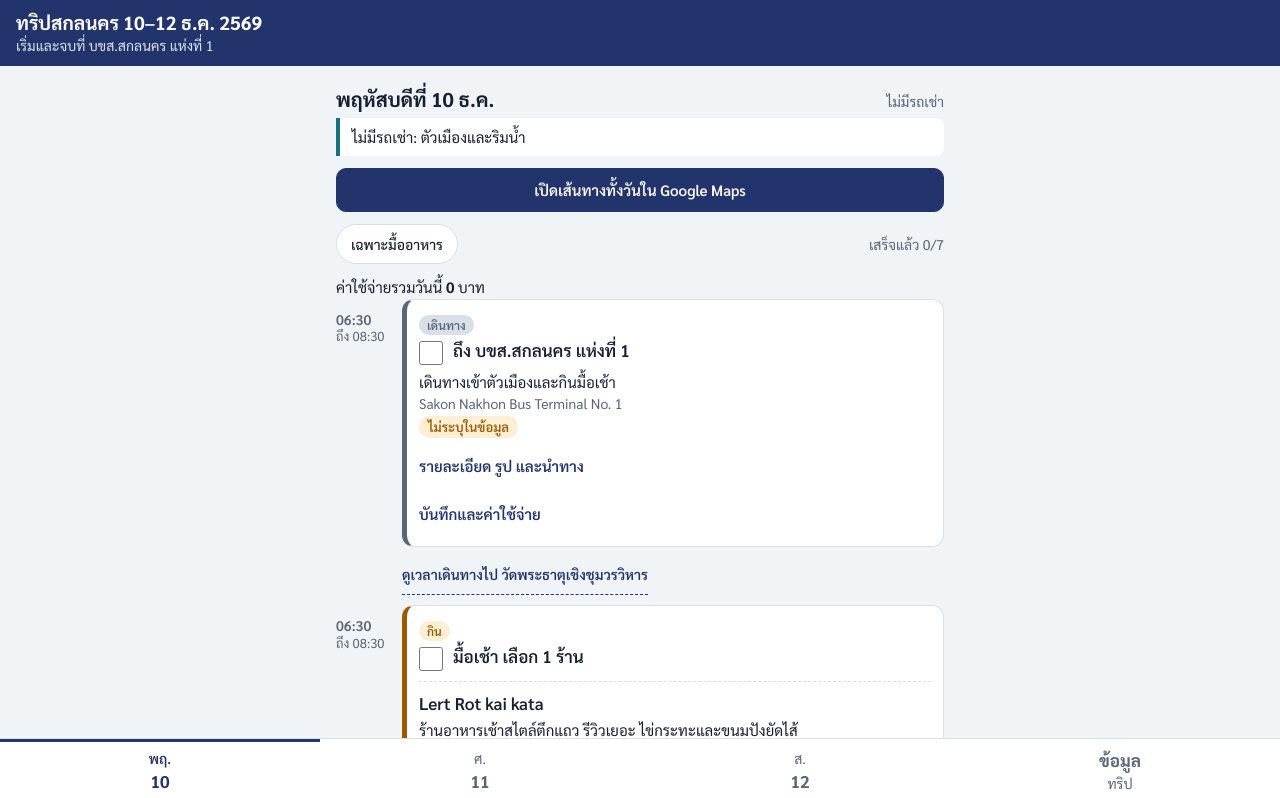
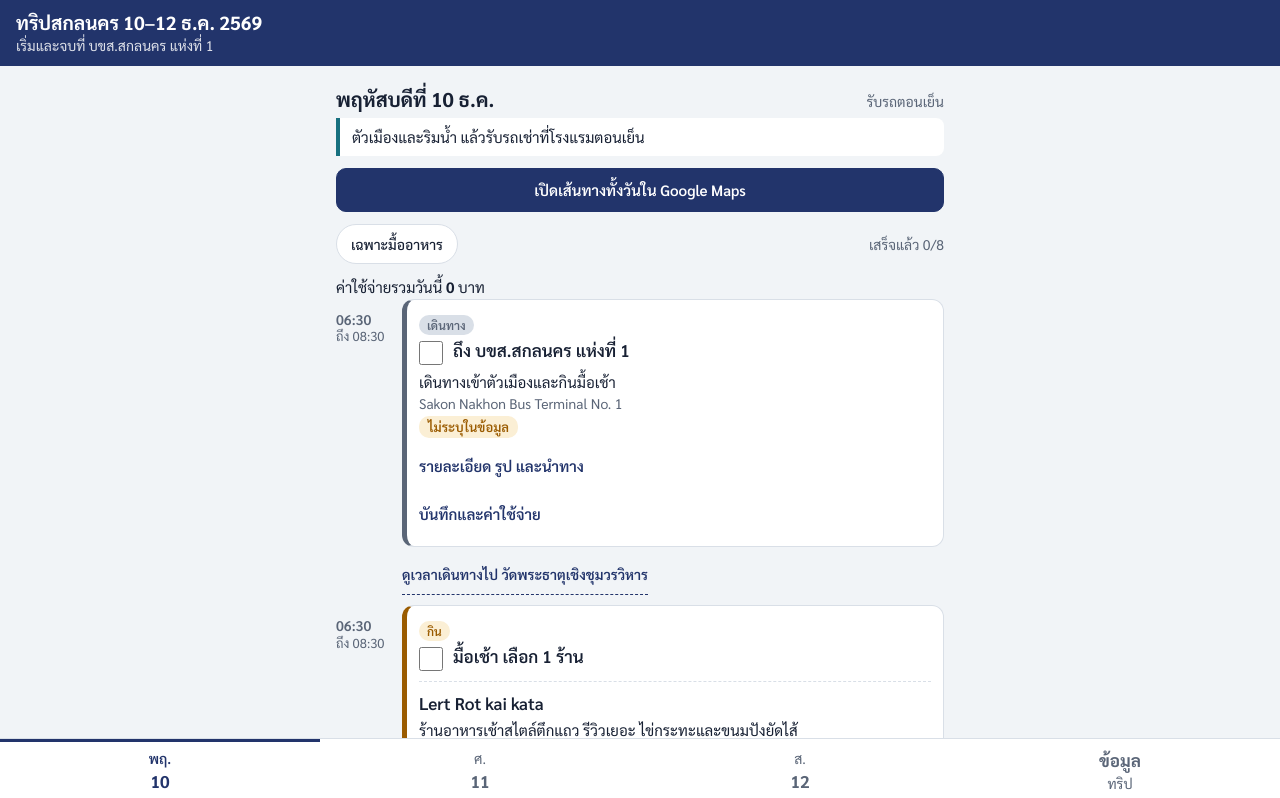
Before and after one commit to pholsystems/Sakhon-Nakorn-2026, a plain HTML site: page index.html in a window 1280 px wide. Shown: the top 798 px of the page. Drawn offline with Linux system fonts and the light colour scheme.

Commit message:
Update plan for car rental Dec 10 evening to Dec 11, fix overlaps, add backup and departure checklist
Co-Authored-By: Claude Sonnet 5.5 <noreply@anthropic.com>
Claude-Session: https://claude.ai/code/session_01PdwQJmzgfzYcrTesSkhFwY

```diff
--- a/index.html
+++ b/index.html
@@ -173,7 +173,7 @@ table.sched th { color: var(--muted); font-weight: 500; font-size: 14px; }
 const P = {
   terminal1: { name: "บขส.สกลนคร แห่งที่ 1", en: "Sakon Nakhon Bus Terminal No. 1", q: "บขส.สกลนคร แห่งที่ 1 ถนนรัฐพัฒนา สกลนคร",
     addr: "ตำบลธาตุเชิงชุม อำเภอเมืองสกลนคร จังหวัดสกลนคร 47000 (ถนนรัฐพัฒนา)", hoursText: "ไม่ระบุในข้อมูล" },
-  hotel: { name: "Tong Pra Chock สกลนคร", q: "Tong Pra Chock สกลนคร", addr: "ยังไม่มีที่อยู่ในข้อมูล ค้นหาจากชื่อในแผนที่", hoursText: "เช็กอินตามที่โรงแรมกำหนด" },
+  hotel: { name: "โรงแรมทองประโชค", en: "Tong Pra Chock", q: "โรงแรมทองประโชค สกลนคร", addr: "ยังไม่มีที่อยู่ในข้อมูล ค้นหาจากชื่อในแผนที่", hoursText: "เช็กอินตามที่โรงแรมกำหนด" },
   wat: { why: "วัดคู่บ้านคู่เมือง องค์พระธาตุสีขาวยอดฉัตรทอง อยู่ใจกลางเมือง เดินต่อไปย่านของกินได้", name: "วัดพระธาตุเชิงชุมวรวิหาร", en: "Wat Phra That Choeng Chum Worawihan", q: "Wat Phra That Choeng Chum Worawihan Sakon Nakhon",
     addr: "1255 ถนนเรืองสวัสดิ์ ตำบลธาตุเชิงชุม อำเภอเมืองสกลนคร 47000", hours: ["06:00","22:00"], tel: ["089 941 3972"],
     info: "วัดคู่บ้านคู่เมือง องค์พระธาตุสีขาว ยอดฉัตรทองคำ" },
@@ -184,7 +184,7 @@ const P = {
     info: "ถนนคดเคี้ยวตัดผ่านเนินเขาและป่าไม้ จุดแวะถ่ายภาพ จอดในที่ปลอดภัยและเห็นทางชัดเจนเท่านั้น" },
   phuphan: { why: "อากาศเย็นบนเทือกเขาภูพาน มีทางเดินป่าและจุดชมวิว ไม่ร้อนจัดตอนกลางวัน", name: "อุทยานแห่งชาติภูพาน", en: "Phu Phan National Park", q: "Phu Phan National Park Sakon Nakhon",
     addr: "ตำบลห้วยยาง อำเภอเมืองสกลนคร 47000", hours: ["08:00","16:30"], tel: ["081 263 5029","086 459 5600"],
-    info: "อากาศเย็น เส้นทางเดินป่า จุดชมวิว อีเมลอุทยาน phuphan2554@hotmail.com" },
+    info: "อากาศเย็น เส้นทางเดินป่า จุดชมวิว บางจุดอาจปิดตามฤดูกาลในเดือนธ.ค. โทรถามอุทยานก่อนไป อีเมลอุทยาน phuphan2554@hotmail.com" },
   daen: { why: "วัดบนเนินเขา วิวหุบเขา งานแกะสลักหินผา และเจดีย์สีทอง", name: "วัดถ้ำผาแดง", en: "Wat Tham Pha Daen", q: "Wat Tham Pha Daen Sakon Nakhon",
     addr: "ทางหลวงแผ่นดินหมายเลข 2339 ตำบลดงมะไฟ อำเภอเมืองสกลนคร 47000", hours: ["08:00","17:00"], tel: ["083 626 3353","083 626 3475","042 707 342"],
     link: "http://esan108.com/%E0%B8%A7%E0%B8%B1%E0%B8%94%E0%B8%96%E0%B9%89%E0%B8%B3%E0%B8%9C%E0%B8%B2%E0%B9%81%E0%B8%94%E0%B9%88%E0%B8%99.html", linkLabel: "ข้อมูลวัด (esan108)",
@@ -217,7 +217,7 @@ const P = {
 
 // kind: go | eat | move | rest. p = single place, opts = alternatives (choose one)
 const DAYS = [
- { id: "d1", date: "2026-12-10", dow: 4, short: "พฤ.", num: "10", label: "พฤหัสบดีที่ 10 ธ.ค.", theme: "ไม่มีรถเช่า: ตัวเมืองและริมน้ำ",
+ { id: "d1", date: "2026-12-10", dow: 4, short: "พฤ.", num: "10", label: "พฤหัสบดีที่ 10 ธ.ค.", car: "รับรถตอนเย็น", theme: "ตัวเมืองและริมน้ำ แล้วรับรถเช่าที่โรงแรมตอนเย็น",
   items: [
    { s: "06:30", e: "08:30", kind: "move", title: "ถึง บขส.สกลนคร แห่งที่ 1", note: "เดินทางเข้าตัวเมืองและกินมื้อเช้า", p: "terminal1" },
    { s: "06:30", e: "08:30", kind: "eat", title: "มื้อเช้า เลือก 1 ร้าน", opts: ["lert", "mitre"] },
@@ -225,25 +225,25 @@ const DAYS = [
    { s: "09:00", e: "11:00", kind: "eat", title: "ปากหม้อ", note: "แวะหลังไหว้พระธาตุ", opts: ["pak"] },
    { s: "11:30", e: "16:30", kind: "rest", title: "เช็กอินที่พักและพักผ่อน", note: "เดินดูผ้าย้อมครามหรือของกินเล่นในตัวเมือง", p: "hotel" },
    { s: "17:00", e: "19:00", kind: "go", title: "เดินรับลมริมหนองหาร", note: "ชมพระอาทิตย์ตก", p: "lake" },
-   { s: "19:00", e: "21:00", kind: "eat", title: "มื้อค่ำ", note: "หรือเดินหาสตรีทฟู้ดย่านถนนสุขเกษมและตลาดโต้รุ่ง", opts: ["saban"] }
+   { s: "19:00", e: "20:30", kind: "eat", title: "มื้อค่ำ", note: "หรือเดินหาสตรีทฟู้ดย่านถนนสุขเกษมและตลาดโต้รุ่ง", opts: ["saban"] },
+   { s: "20:30", e: "21:00", kind: "move", title: "รับรถเช่าที่โรงแรมทองประโชค", note: "เวลาโดยประมาณ ยืนยันเวลาจริงกับร้านเช่า ถ่ายรูปรอบคันและเช็กน้ำมัน", p: "hotel" }
   ]},
- { id: "d2", date: "2026-12-11", dow: 5, short: "ศ.", num: "11", label: "ศุกร์ที่ 11 ธ.ค.", theme: "รับรถเช่า: เส้นทางภูเขาและวัดบนผาหิน",
+ { id: "d2", date: "2026-12-11", dow: 5, short: "ศ.", num: "11", label: "ศุกร์ที่ 11 ธ.ค.", car: "มีรถเช่า", theme: "เส้นทางภูเขาและวัดบนผาหิน คืนรถที่โรงแรมตอนเย็น",
   items: [
    { s: "08:00", e: "09:30", kind: "eat", title: "มื้อเช้า", note: "เลือกร้านเช้าจากวันที่ 10", opts: ["lert", "mitre"] },
-   { s: "08:00", e: "09:30", kind: "move", title: "รับรถเช่า", note: "ตรวจสภาพรถและน้ำมันให้เรียบร้อย ดูเช็กลิสต์ในแท็บข้อมูล" },
    { s: "09:45", e: "11:30", kind: "go", title: "ขับขึ้นทางหลวง 213", p: "ping" },
-   { s: "11:30", e: "14:30", kind: "go", title: "เที่ยวภูพาน และกินมื้อเที่ยงระหว่างทาง", p: "phuphan" },
-   { s: "15:00", e: "16:45", kind: "go", title: "วัดถ้ำผาแดง", note: "วัดปิด 17:00", p: "daen" },
-   { s: "17:30", e: "21:00", kind: "eat", title: "มื้อค่ำเนื้อโคขุน เลือก 1 ร้าน", opts: ["pon", "farm"] }
+   { s: "11:30", e: "14:00", kind: "go", title: "เที่ยวภูพาน และกินมื้อเที่ยงระหว่างทาง", note: "เลือก 2–3 จุด และตรวจว่าจุดไหนเปิดในเดือนธ.ค. ก่อนไป", p: "phuphan" },
+   { s: "14:30", e: "16:30", kind: "go", title: "วัดถ้ำผาแดง", note: "ถึงก่อนวัดปิด 17:00 มีเวลาเดินดูงานหินแกะสลักและวิว", p: "daen" },
+   { s: "17:30", e: "19:30", kind: "eat", title: "มื้อค่ำเนื้อโคขุน เลือก 1 ร้าน", opts: ["pon", "farm"] },
+   { s: "19:45", e: "20:30", kind: "move", title: "คืนรถเช่าที่โรงแรมทองประโชค", note: "คืนภายในเวลาเดียวกับตอนรับรถเมื่อวาน (ประมาณ 20:30) เติมน้ำมันก่อนคืน", p: "hotel" }
   ]},
- { id: "d3", date: "2026-12-12", dow: 6, short: "ส.", num: "12", label: "เสาร์ที่ 12 ธ.ค.", theme: "ท่าแร่ อุทยานบัว และเดินทางกลับ 20:00",
+ { id: "d3", date: "2026-12-12", dow: 6, short: "ส.", num: "12", label: "เสาร์ที่ 12 ธ.ค.", car: "ไม่มีรถเช่า", theme: "ท่าแร่ อุทยานบัว และเดินทางกลับ 20:00",
   items: [
-   { s: "08:30", e: "10:30", kind: "go", title: "ชุมชนท่าแร่", p: "tharae" },
-   { s: "08:30", e: "10:30", kind: "go", title: "อาสนวิหารเซนต์ไมเคิล", p: "cathedral" },
-   { s: "10:45", e: "12:30", kind: "go", title: "เดินเล่นอุทยานบัว", p: "lotus" },
+   { s: "08:30", e: "10:30", kind: "go", title: "ท่าแร่และอาสนวิหารเซนต์ไมเคิล (แวะต่อกัน)", note: "ไม่มีรถเช่า ให้เรียกรถไป–กลับและตกลงราคาก่อนขึ้น", opts: ["tharae", "cathedral"] },
+   { s: "10:45", e: "12:30", kind: "go", title: "เดินเล่นอุทยานบัว", note: "ต้องเรียกรถต่อจากท่าแร่ ตกลงราคาก่อนขึ้น", p: "lotus" },
    { s: "12:45", e: "14:30", kind: "eat", title: "มื้อเที่ยงและซื้อของฝาก", note: "หมูยอ แหนม ผ้าคราม" },
-   { s: "15:00", e: "17:30", kind: "move", title: "เติมน้ำมัน คืนรถเช่า และกินมื้อเย็น", note: "เผื่อเวลาการจราจรและขั้นตอนคืนรถ" },
-   { s: "18:00", e: "20:00", kind: "move", title: "กลับ บขส.สกลนคร แห่งที่ 1", note: "รถออก 20:00 น. ควรถึงสถานีก่อน 19:30 (ข้อแนะนำ)", p: "terminal1" }
+   { s: "15:00", e: "17:30", kind: "rest", title: "พักที่โรงแรมและกินมื้อเย็นก่อนกลับ", note: "เก็บกระเป๋าและเผื่อเวลาก่อนไปสถานี" },
+   { s: "18:00", e: "20:00", kind: "move", title: "ไป บขส.สกลนคร แห่งที่ 1", note: "รถออก 20:00 น. ควรถึงสถานีก่อน 19:15 (ข้อแนะนำ)", p: "terminal1" }
   ]}
 ];
 
@@ -351,7 +351,7 @@ function renderDay(day) {
   }
   const items = day.items.map((it, i) => ({ it, i })).filter(x => !onlyEat || x.it.kind === "eat");
   const total = day.items.length, dn = day.items.filter((_, i) => done[day.id + i]).length;
-  let html = '<div class="daytitle"><h2>' + esc(day.label) + "</h2><span>" + (day.dow === 4 ? "ไม่มีรถเช่า" : "มีรถเช่า") + "</span></div>";
+  let html = '<div class="daytitle"><h2>' + esc(day.label) + "</h2><span>" + esc(day.car) + "</span></div>";
   html += '<p class="theme">' + esc(day.theme) + "</p>";
   const ru = routeUrl(day);
   if (ru) html += '<div class="btns" style="margin:0 0 12px"><a class="btn" href="' + ru + '" target="_blank" rel="noopener">เปิดเส้นทางทั้งวันใน Google Maps</a></div>';
@@ -393,11 +393,13 @@ function renderInfo() {
   return '<div class="daytitle"><h2>ข้อมูลทริป</h2></div>' +
    '<div class="panel"><h3>จุดเริ่มต้นและจุดสิ้นสุด</h3><p><b>' + esc(t.name) + "</b><br>" + esc(t.addr) + "</p><p>ถึง 06:30 น. วันที่ 10 ธ.ค. และรถออก 20:00 น. วันที่ 12 ธ.ค. อยู่ในเมืองใกล้โซนอาหารเช้า</p><div class=\"btns\">" + h("terminal1") + "</div></div>" +
    '<div class="panel"><h3>ที่พัก</h3><p><b>' + esc(hotel.name) + "</b><br>" + esc(hotel.addr) + '</p><div class="btns">' + h("hotel") + "</div></div>" +
-   '<div class="panel"><h3>วันรถเช่า</h3><table class="sched"><thead><tr><th>วัน</th><th>รับรถ</th><th>คืนรถ</th></tr></thead><tbody>' +
-   "<tr><td>ศ. 11 ธ.ค.</td><td>08:00–09:30</td><td>-</td></tr><tr><td>ส. 12 ธ.ค.</td><td>-</td><td>15:00–17:30</td></tr></tbody></table>" +
-   '<p style="margin-top:10px">เช็กลิสต์ก่อนรับรถ</p><ul><li>ถ่ายรูปรอบคันและมาตรน้ำมัน</li><li>ใบขับขี่และบัตรประชาชน</li><li>ดูเงื่อนไขประกันและค่าปรับ</li><li>เติมน้ำมันให้เท่ากับตอนรับก่อนคืน</li></ul></div>' +
+   '<div class="panel"><h3>รถเช่า</h3><table class="sched"><thead><tr><th>รายการ</th><th>วัน</th><th>เวลา</th></tr></thead><tbody>' +
+   "<tr><td>รับรถที่โรงแรม</td><td>พฤ. 10 ธ.ค.</td><td>ประมาณ 20:30</td></tr><tr><td>คืนรถที่โรงแรม</td><td>ศ. 11 ธ.ค.</td><td>เวลาเดียวกับตอนรับ</td></tr></tbody></table>" +
+   '<p style="margin-top:10px">วันเสาร์ที่ 12 ธ.ค. ไม่มีรถเช่า ต้องเรียกรถไปท่าแร่และอุทยานบัว</p><p>เช็กลิสต์ก่อนรับรถ</p><ul><li>ถ่ายรูปรอบคันและมาตรน้ำมัน</li><li>ใบขับขี่และบัตรประชาชน</li><li>ดูเงื่อนไขประกันและค่าปรับ</li><li>เติมน้ำมันให้เท่ากับตอนรับก่อนคืน</li></ul></div>' +
+   '<div class="panel"><h3>แผนสำรองถ้าฝนตก</h3><ul><li>พฤ. 10: ตัดหนองหาร อยู่วัดพระธาตุ ปากหม้อ และพักที่โรงแรม</li><li>ศ. 11: ตัดทางเดินป่าภูพาน ใช้เวลาที่วัดถ้ำผาแดงและมื้อกลางวันให้นานขึ้น</li><li>ส. 12: ตัดอุทยานบัว ใช้เวลาที่ท่าแร่และมื้อเที่ยงให้นานขึ้น</li></ul></div>' +
+   '<div class="panel"><h3>เช็กลิสต์ก่อนขึ้นรถกลับ</h3><ul><li>ตั๋วรถและเวลาออก 20:00 น.</li><li>บขส. แห่งที่ 1 อยู่ในเมือง ควรถึงก่อน 19:15</li><li>รถเช่าคืนแล้วเมื่อวันศุกร์</li><li>ของฝากและกระเป๋าครบ</li><li>ออกจากโรงแรมก่อน 18:30 เผื่อเรียกรถ</li></ul></div>' +
    '<div class="panel"><h3>เวลาเปิด-ปิดที่ต้องระวัง</h3><ul><li>วัดถ้ำผาแดง ปิด 17:00 น.</li><li>อุทยานภูพาน เปิด 08:00–16:30 น.</li><li>Lert Rot kai kata ปิด 13:00 น.</li><li>Pak Mor Paris และ เตาถ่านโคขุนโพนยางคำ ปิดวันพุธ (ไม่ตรงกับวันเที่ยว)</li><li>Mitre Uppratham ปิดวันอังคาร (ไม่ตรงกับวันเที่ยว)</li></ul></div>' +
-   '<div class="panel ask"><h3>ข้อมูลที่ควรตรวจก่อนไป</h3><ul><li>เวลาเปิด-ปิดมาจากบันทึกทริป ไม่ได้ตรวจกับแหล่งสด โทรหรือดู Google Maps ก่อนไป</li><li>เบอร์ 042 733 428 ซ้ำอยู่ในสองร้านในบันทึกเดิม (Pak Mor Paris และ Saban Nga) จึงไม่ได้ใส่ไว้</li><li>หนองหารและภูพานไม่มีพิกัดแน่นอน ปุ่มนำทางค้นหาจากชื่อ อาจได้จุดใกล้เคียง</li><li>ยังไม่มีที่อยู่ที่พักและจุดรับ-คืนรถ</li><li>ถ้ามีเวลาว่างเย็นวันเสาร์ ให้เช็กตารางงานดนตรี Sakon Festival 2026</li></ul></div>' +
+   '<div class="panel ask"><h3>ข้อมูลที่ควรตรวจก่อนไป</h3><ul><li>เวลาเปิด-ปิดมาจากบันทึกทริป ไม่ได้ตรวจกับแหล่งสด โทรหรือดู Google Maps ก่อนไป</li><li>เบอร์ 042 733 428 ซ้ำอยู่ในสองร้านในบันทึกเดิม (Pak Mor Paris และ Saban Nga) จึงไม่ได้ใส่ไว้</li><li>หนองหารและภูพานไม่มีพิกัดแน่นอน ปุ่มนำทางค้นหาจากชื่อ อาจได้จุดใกล้เคียง</li><li>ยังไม่มีที่อยู่โรงแรม ชื่อร้านเช่ารถ และเวลารับรถที่แน่นอน (ในแอปใช้ประมาณ 20:30)</li><li>ภูพาน: เลือกจุดที่จะเที่ยวและตรวจว่าเปิดในเดือนธ.ค.</li><li>ค่าเรียกรถวันเสาร์และงบรวมทริปยังไม่มีตัวเลข</li><li>ถ้ามีเวลาว่างเย็นวันเสาร์ ให้เช็กตารางงานดนตรี Sakon Festival 2026</li></ul></div>' +
    '<div class="panel"><h3>ล้างรายการที่ติ๊กไว้</h3><p>ลบเครื่องหมาย "ทำแล้ว" ทุกวัน</p><button class="btn alt reset" id="reset">ล้างรายการ</button></div>';
 }
 
```
